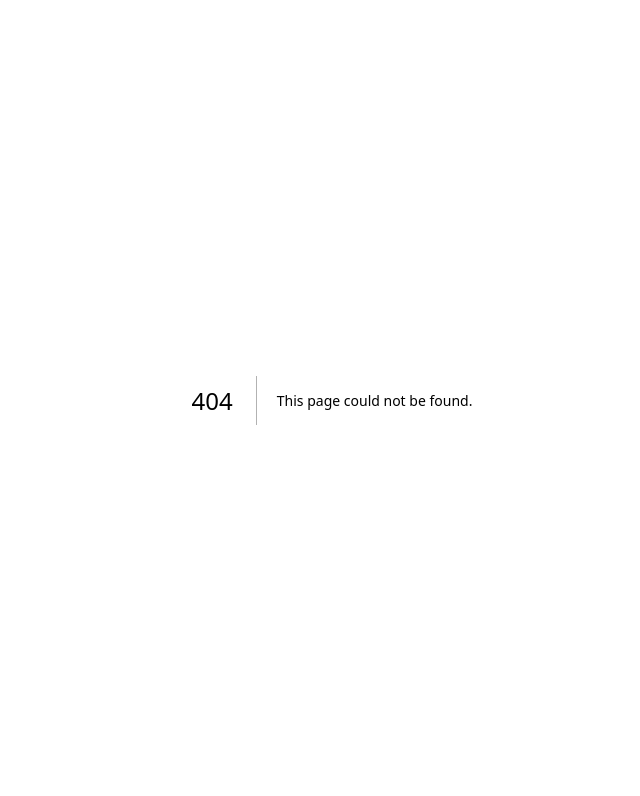
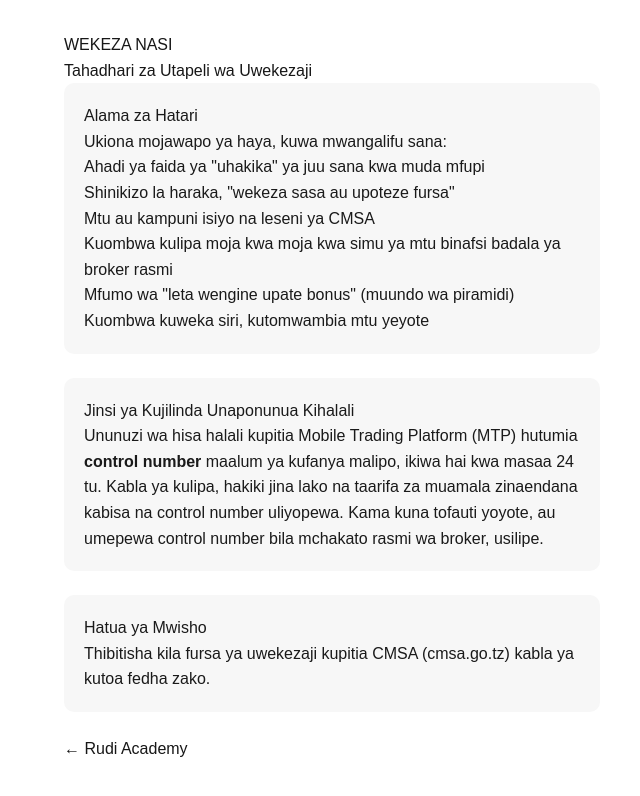
Before and after one commit to sadikiabubakari698-crypto/wekeza_nasi, a Next.js app in the folder wekeza-nasi-app/: page /tahadhari in a window 1280 px wide. Before the commit this address had no page. Shown: the top 796 px of the page, without its empty margins (308-948 px from the left). Built offline with nearby package versions, Linux system fonts and the light colour scheme.

Commit message:
Add scam awareness resource page, capital gains tax note in Somo 9

```diff
--- /dev/null
+++ b/wekeza-nasi-app/app/tahadhari/page.js
@@ -0,0 +1,49 @@
+export default function Tahadhari() {
+  const alama = [
+    "Ahadi ya faida ya \"uhakika\" ya juu sana kwa muda mfupi",
+    "Shinikizo la haraka, \"wekeza sasa au upoteze fursa\"",
+    "Mtu au kampuni isiyo na leseni ya CMSA",
+    "Kuombwa kulipa moja kwa moja kwa simu ya mtu binafsi badala ya broker rasmi",
+    "Mfumo wa \"leta wengine upate bonus\" (muundo wa piramidi)",
+    "Kuombwa kuweka siri, kutomwambia mtu yeyote",
+  ];
+  return (
+    <main style={{ padding: "2rem", maxWidth: "600px", margin: "0 auto", fontFamily: "sans-serif", lineHeight: 1.6 }}>
+      <h1>WEKEZA NASI</h1>
+      <h2>Tahadhari za Utapeli wa Uwekezaji</h2>
+
+      <div className="lesson-box">
+        <h3>Alama za Hatari</h3>
+        <p>Ukiona mojawapo ya haya, kuwa mwangalifu sana:</p>
+        <ul>
+          {alama.map((a) => <li key={a}>{a}</li>)}
+        </ul>
+      </div>
+
+      <div className="lesson-box">
+        <h3>Jinsi ya Kujilinda Unaponunua Kihalali</h3>
+        <p>
+          Ununuzi wa hisa halali kupitia Mobile Trading Platform (MTP)
+          hutumia <strong>control number</strong> maalum ya kufanya malipo,
+          ikiwa hai kwa masaa 24 tu. Kabla ya kulipa, hakiki jina lako na
+          taarifa za muamala zinaendana kabisa na control number
+          uliyopewa. Kama kuna tofauti yoyote, au umepewa control number
+          bila mchakato rasmi wa broker, usilipe.
+        </p>
+      </div>
+
+      <div className="lesson-box">
+        <h3>Hatua ya Mwisho</h3>
+        <p>
+          Thibitisha kila fursa ya uwekezaji kupitia{" "}
+          <a href="https://www.cmsa.go.tz" target="_blank" rel="noopener noreferrer">
+            CMSA (cmsa.go.tz)
+          </a>{" "}
+          kabla ya kutoa fedha zako.
+        </p>
+      </div>
+
+      <p><a href="/">&larr; Rudi Academy</a></p>
+    </main>
+  );
+}
```
